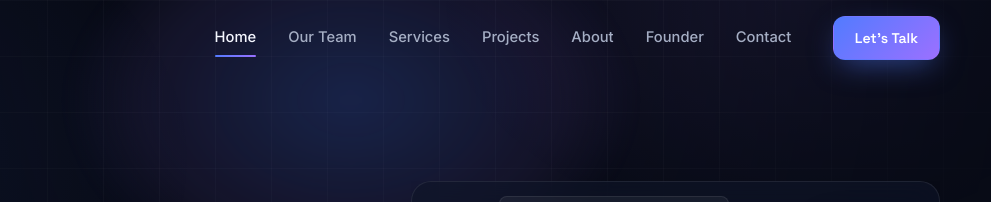
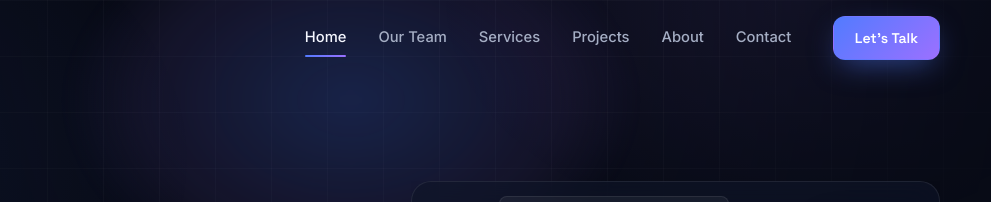
Before and after one commit to AhmadWebWorks/ahmad-webworks, a plain HTML site: page index.html in a window 1280 px wide. Shown: the top 202 px of the page, 289-1280 px from the left. Drawn offline with Linux system fonts and the light colour scheme.

Commit message:
Refine founder presentation and navigation

```diff
--- a/index.html
+++ b/index.html
@@ -47,7 +47,6 @@
       <a class="nav-link" href="services.html">Services</a>
       <a class="nav-link" href="portfolio.html">Projects</a>
       <a class="nav-link" href="about.html">About</a>
-      <a class="nav-link" href="index.html#founder">Founder</a>
       <a class="nav-link" href="contact.html">Contact</a>
       <a class="btn btn-primary nav-cta" href="contact.html">Let's Talk</a>
     </div>
@@ -344,7 +343,6 @@
         <a href="portfolio.html">Projects</a>
         <a href="work-with-us.html">Work With Us</a>
         <a href="about.html">About</a>
-        <a href="index.html#founder">Founder</a>
       </div>
       <div class="f-col">
         <h4>Contact</h4>
```
